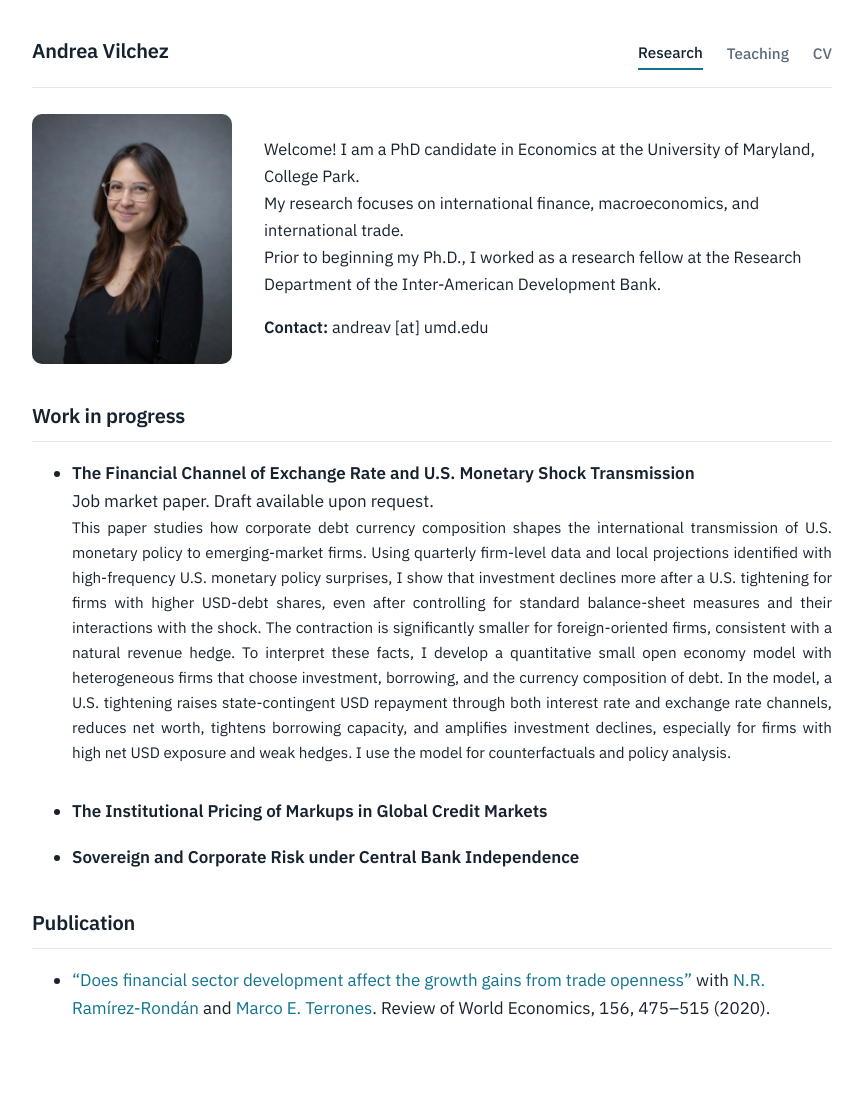
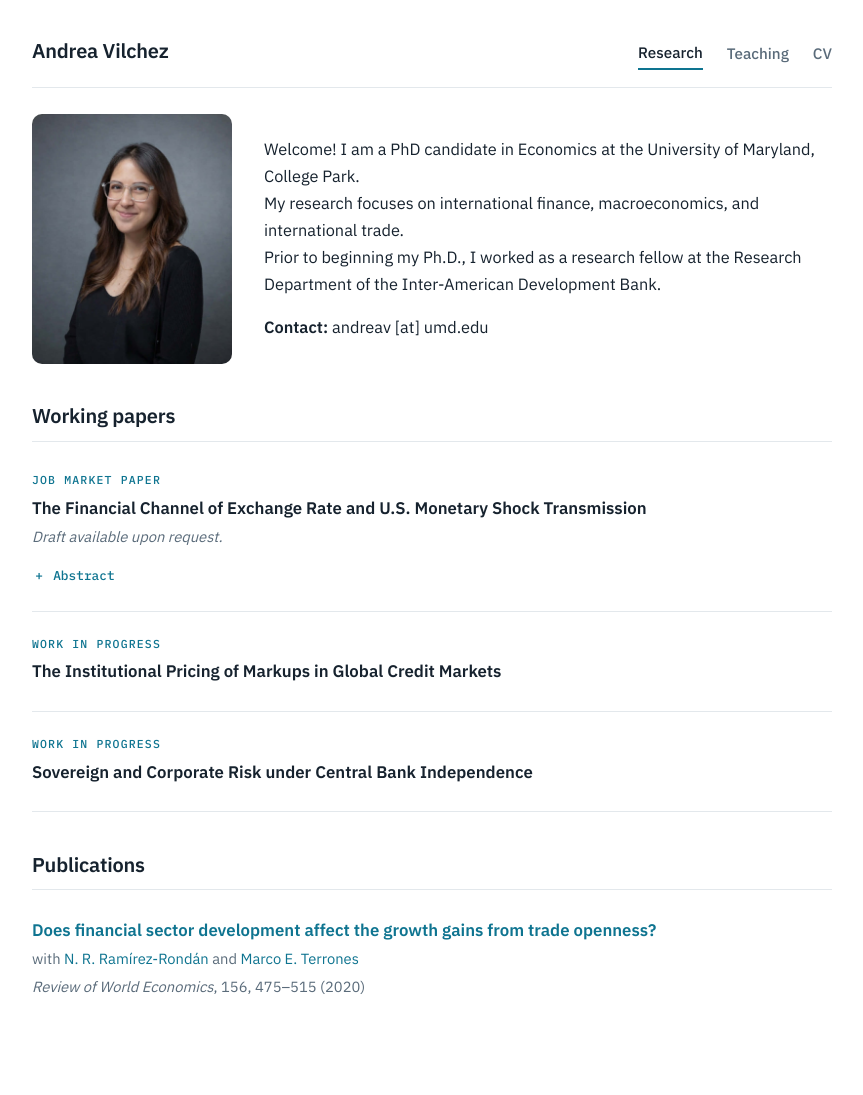
Before and after one commit to andrea-vilchez/andrea-vilchez.github.io, a Jekyll site: the page built from _pages/index.md, in a window 1280 px wide. Shown: the whole page, without its empty margins (208-1071 px from the left). Built offline with Jekyll 4.4.1, drawn with Linux system fonts in a browser that asks for light colours; our own code applies the rules of GitHub Pages for plain Markdown files.

Commit message:
Update index.md

```diff
--- a/_pages/index.md
+++ b/_pages/index.md
@@ -22,17 +22,34 @@ redirect_from:
 
 
 
-## Work in progress
-  - **The Financial Channel of Exchange Rate and U.S. Monetary Shock Transmission**
-     Job market paper. Draft available upon request.<br>
-     <div style="font-size: 0.95rem;text-align: justify;">
-    This paper studies how corporate debt currency composition shapes the international transmission of U.S. monetary policy to emerging-market firms. Using quarterly firm-level data and local projections identified with high-frequency U.S. monetary policy surprises, I show that investment declines more after a U.S. tightening for firms with higher USD-debt shares, even after controlling for standard balance-sheet measures and their interactions with the shock. The contraction is significantly smaller for foreign-oriented firms, consistent with a natural revenue hedge. To interpret these facts, I develop a quantitative small open economy model with heterogeneous firms that choose investment, borrowing, and the currency composition of debt. In the model, a U.S. tightening raises state-contingent USD repayment through both interest rate and exchange rate channels, reduces net worth, tightens borrowing capacity, and amplifies investment declines, especially for firms with high net USD exposure and weak hedges. I use the model for counterfactuals and policy analysis.</div>
+## Working papers
 
-  <div style="margin-top: 2rem;"></div>
-   - **The Institutional Pricing of Markups in Global Credit Markets**
+<article class="paper">
+  <p class="eyebrow">Job Market Paper</p>
+  <h3>The Financial Channel of Exchange Rate and U.S. Monetary Shock Transmission</h3>
+  <p class="note">Draft available upon request.</p>
+  <details class="abstract">
+    <summary>Abstract</summary>
+    <div class="abstract-body">
+      <p>This paper studies how corporate debt currency composition shapes the international transmission of U.S. monetary policy to emerging-market firms. Using quarterly firm-level data and local projections identified with high-frequency U.S. monetary policy surprises, I show that investment declines more after a U.S. tightening for firms with higher USD-debt shares, even after controlling for standard balance-sheet measures and their interactions with the shock. The contraction is significantly smaller for foreign-oriented firms, consistent with a natural revenue hedge. To interpret these facts, I develop a quantitative small open economy model with heterogeneous firms that choose investment, borrowing, and the currency composition of debt. In the model, a U.S. tightening raises state-contingent USD repayment through both interest rate and exchange rate channels, reduces net worth, tightens borrowing capacity, and amplifies investment declines, especially for firms with high net USD exposure and weak hedges. I use the model for counterfactuals and policy analysis.</p>
+    </div>
+  </details>
+</article>
 
-   - **Sovereign and Corporate Risk under Central Bank Independence**
-<div style="margin-top: 2rem;"></div>
+<article class="paper">
+  <p class="eyebrow">Work in Progress</p>
+  <h3>The Institutional Pricing of Markups in Global Credit Markets</h3>
+</article>
 
-## Publication
-  -  ["Does financial sector development affect the growth gains from trade openness"](https://link.springer.com/article/10.1007/s10290-019-00369-8) with [N.R. Ramírez-Rondán](https://sites.google.com/site/nramron/) and [Marco E. Terrones](https://www.marcoterrones.com/). Review of World Economics, 156, 475–515 (2020).
+<article class="paper">
+  <p class="eyebrow">Work in Progress</p>
+  <h3>Sovereign and Corporate Risk under Central Bank Independence</h3>
+</article>
+
+## Publications
+
+<article class="paper">
+  <h3><a href="https://link.springer.com/article/10.1007/s10290-019-00369-8">Does financial sector development affect the growth gains from trade openness?</a></h3>
+  <p class="meta">with <a href="https://sites.google.com/site/nramron/">N. R. Ramírez-Rondán</a> and <a href="https://www.marcoterrones.com/">Marco E. Terrones</a></p>
+  <p class="meta"><em>Review of World Economics</em>, 156, 475–515 (2020)</p>
+</article>
```
